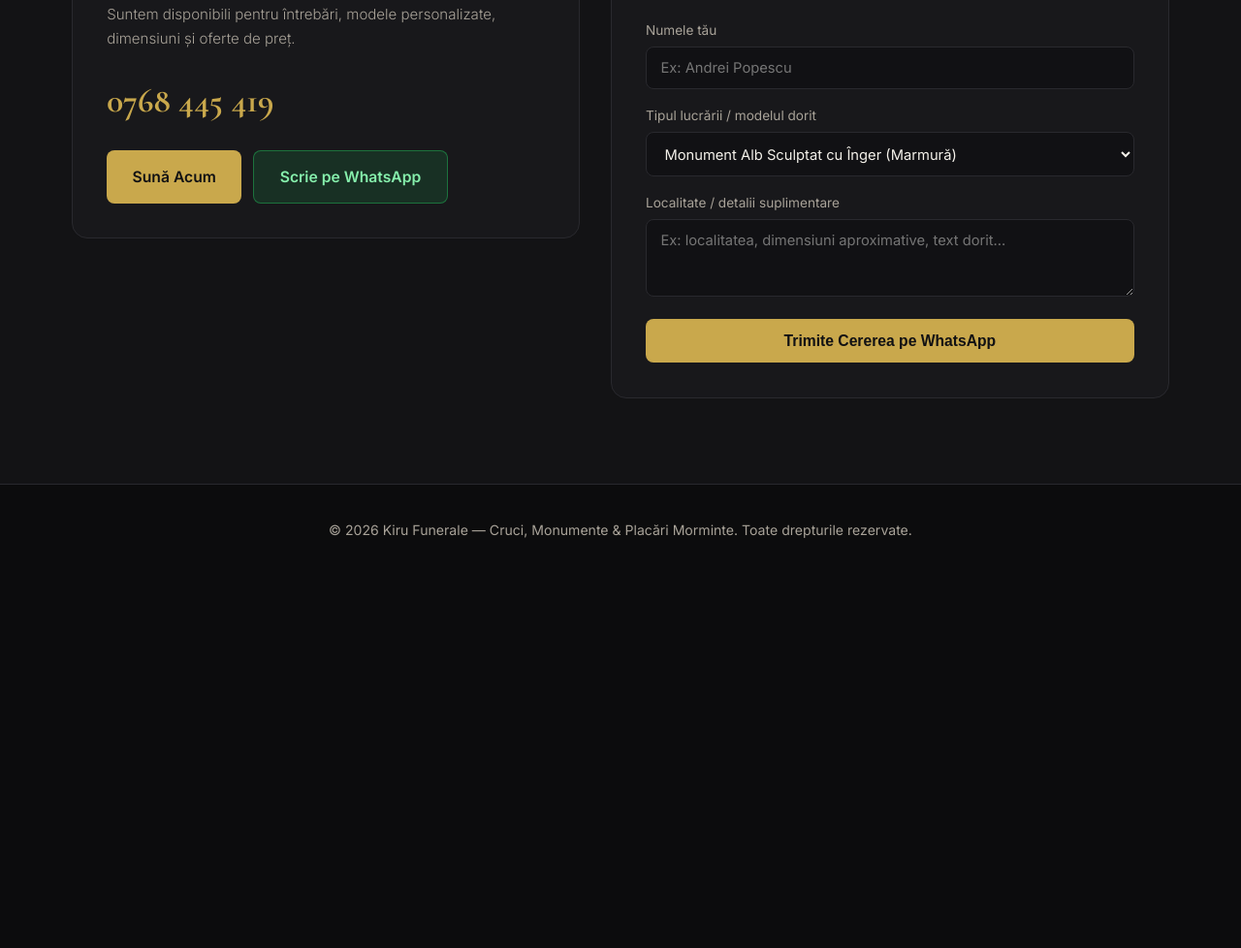
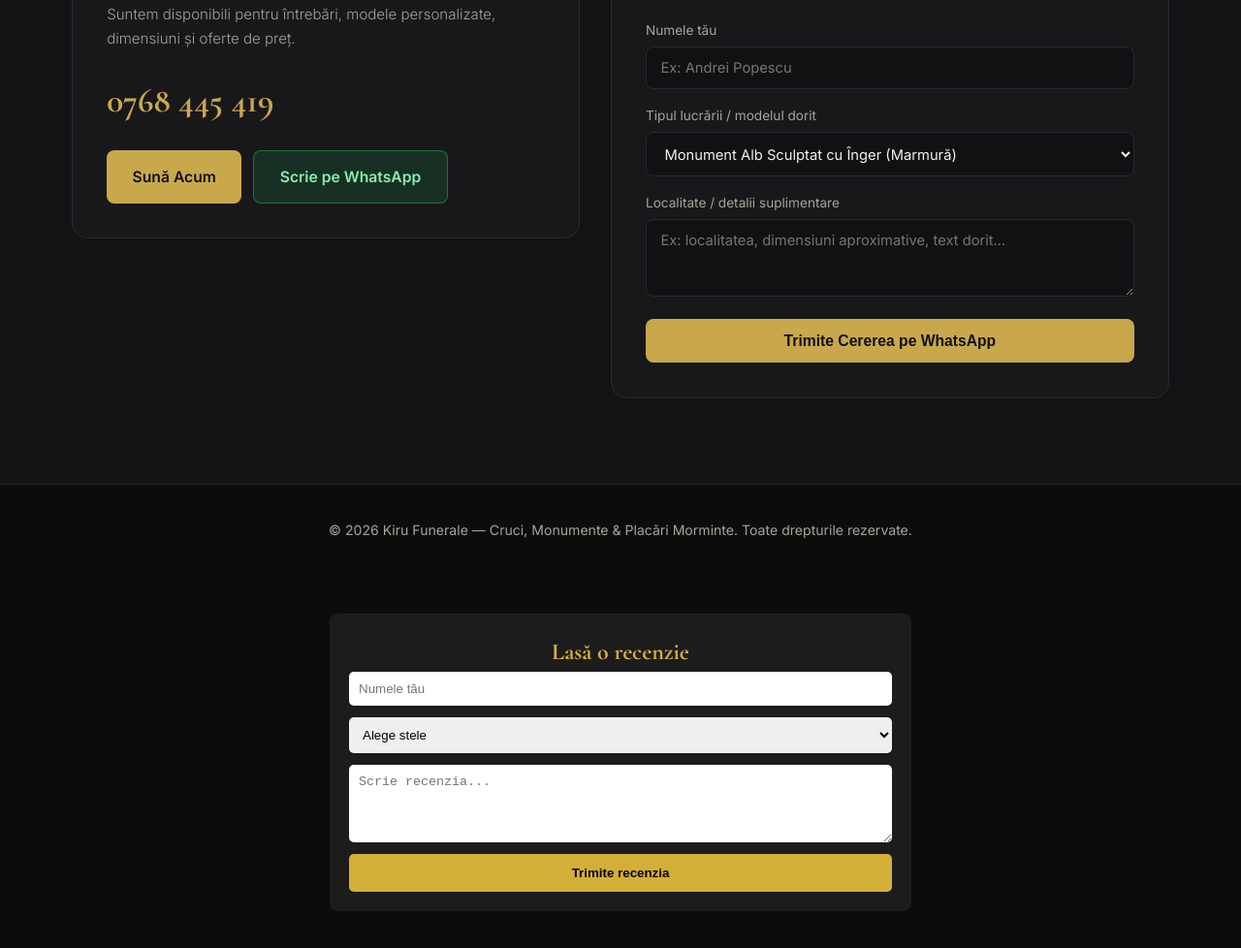
Before and after one commit to dumitrudenis1997-beep/kirufunerale, a plain HTML site: page index.html in a window 1280 px wide. Shown: the part 3651-4629 px from the top of the page at 97% size. Before the commit the page ends 4244 px from the top, so only its background shows below. Drawn offline with nearby package versions, Linux system fonts and the light colour scheme.

Commit message:
Update index.html

```diff
--- a/index.html
+++ b/index.html
@@ -1083,4 +1083,31 @@
     }
   </script>
 </body>
+
+<div id="recenzii" style="max-width:600px; margin:40px auto; padding:20px; background:#1c1c1c; color:#fff; border-radius:8px; font-family:sans-serif;">
+  <h2 style="text-align:center; color:#d4af37;">Lasă o recenzie</h2>
+
+  <form action="https://formsubmit.co/EMAILUL_TAU@gmail.com" method="POST" style="display:flex; flex-direction:column; gap:12px;">
+    <input type="hidden" name="_subject" value="Recenzie nouă - Kiru Funerale">
+    <input type="hidden" name="_captcha" value="false">
+
+    <input type="text" name="Nume" placeholder="Numele tău" required style="padding:10px; border-radius:5px; border:none;">
+
+    <select name="Stele" required style="padding:10px; border-radius:5px; border:none;">
+      <option value="">Alege stele</option>
+      <option value="5 stele">★★★★★ (5 stele)</option>
+      <option value="4 stele">★★★★☆ (4 stele)</option>
+      <option value="3 stele">★★★☆☆ (3 stele)</option>
+      <option value="2 stele">★★☆☆☆ (2 stele)</option>
+      <option value="1 stea">★☆☆☆☆ (1 stea)</option>
+    </select>
+
+    <textarea name="Mesaj" rows="4" placeholder="Scrie recenzia..." required style="padding:10px; border-radius:5px; border:none;"></textarea>
+
+    <button type="submit" style="padding:12px; background:#d4af37; color:#000; font-weight:bold; border:none; border-radius:5px; cursor:pointer;">
+      Trimite recenzia
+    </button>
+  </form>
+</div>
+</body>
 </html>
```
